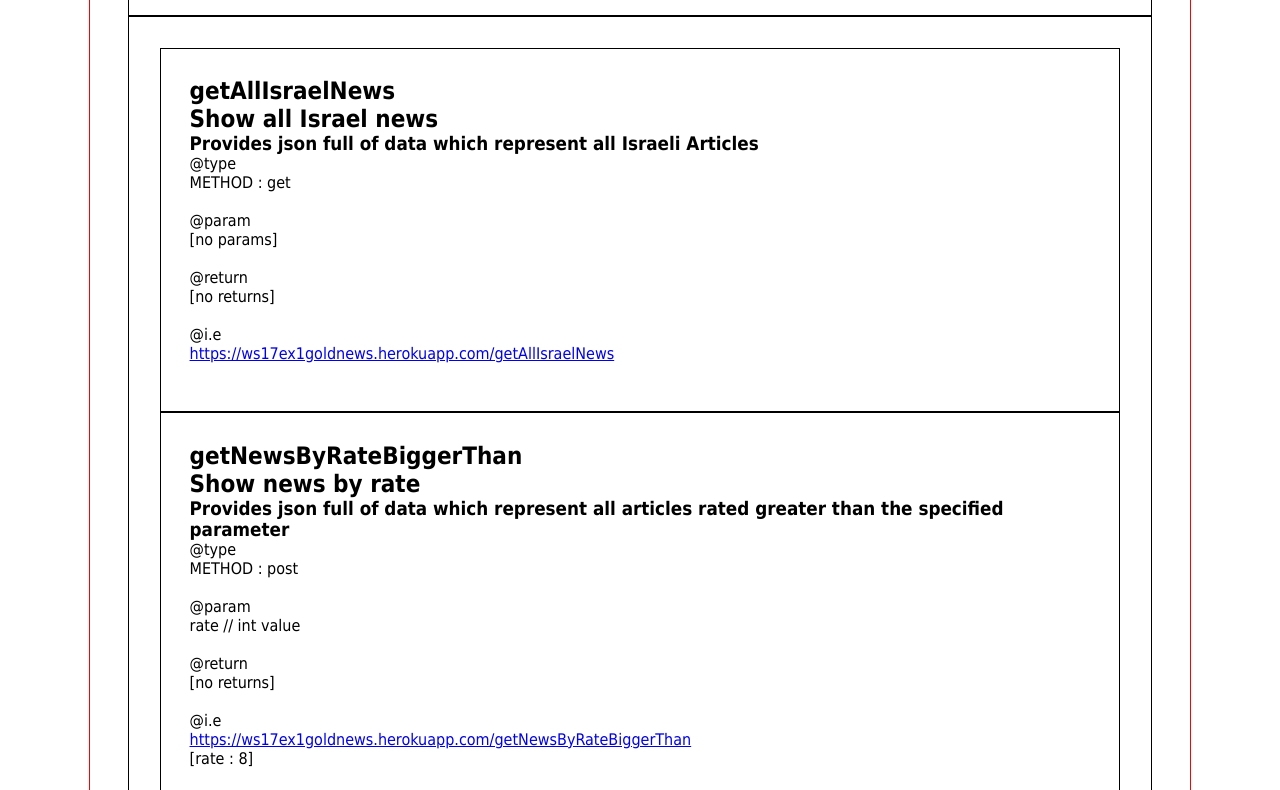
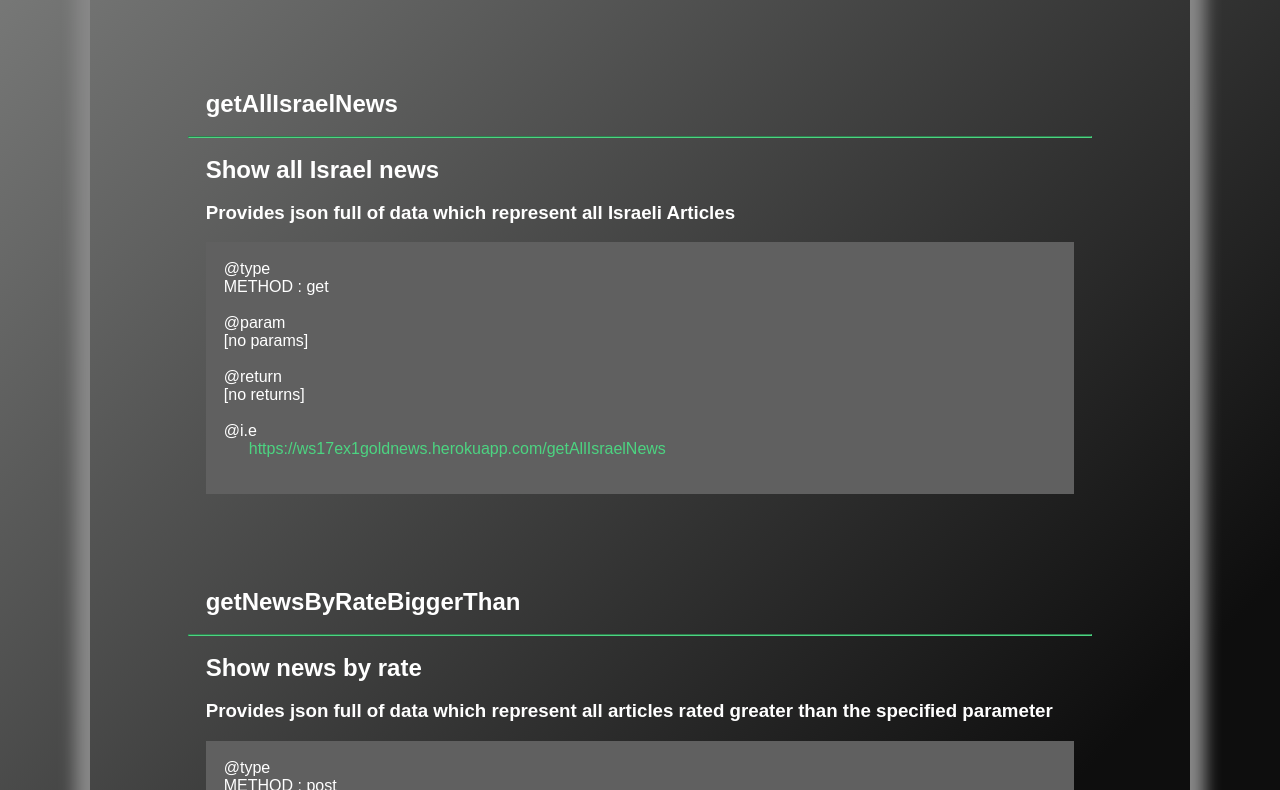
Before and after one commit to tomm1990/News, a website: page ws/html/index.html in a window 1280 px wide. Shown: the part 115-905 px from the top of the page. Drawn offline with nearby package versions, Linux system fonts and the light colour scheme.

Commit message:
API init, html css

```diff
--- a/ws/html/index.html
+++ b/ws/html/index.html
@@ -15,6 +15,7 @@
     <main>
         <section>
             <h1>getAllIsraelNews</h1>
+            <hr>
             <h2>Show all Israel news</h2>
             <h3>Provides json full of data which represent all Israeli Articles</h3>
             <p>
@@ -36,6 +37,7 @@
 
         <section>
             <h1>getNewsByRateBiggerThan</h1>
+            <hr>
             <h2>Show news by rate</h2>
             <h3>Provides json full of data which represent all articles rated greater than the specified parameter</h3>
             <p>
@@ -55,6 +57,7 @@
 
         <section>
             <h1>getNewsByTitleAndRate</h1>
+            <hr>
             <h2>Show news by title and rate</h2>
             <h3>Provides json full of data which represent all articles with the specified title and rate</h3>
             <p>
--- a/ws/html/style.css
+++ b/ws/html/style.css
@@ -4,21 +4,31 @@
 }
 
 body{
-
+    /* Permalink - use to edit and share this gradient: http://colorzilla.com/gradient-editor/#7d7e7d+0,0e0e0e+64 */
+background: #7d7e7d; /* Old browsers */
+background: -moz-linear-gradient(-45deg, #7d7e7d 0%, #0e0e0e 64%); /* FF3.6-15 */
+background: -webkit-linear-gradient(-45deg, #7d7e7d 0%,#0e0e0e 64%); /* Chrome10-25,Safari5.1-6 */
+background: linear-gradient(135deg, #7d7e7d 0%,#0e0e0e 64%); /* W3C, IE10+, FF16+, Chrome26+, Opera12+, Safari7+ */
+filter: progid:DXImageTransform.Microsoft.gradient( startColorstr='#7d7e7d', endColorstr='#0e0e0e',GradientType=1 ); /* IE6-9 fallback on horizontal gradient */
 }
 
 #wrapper{
-    border: 1px solid red;
+    font-weight: 100;
+    color : #fff;
     margin: 0 auto;
     width: 80%;
     padding: 3%;
-    font-family: tahoma, arial;
+    box-shadow: 0px 20px 15px 15px #888888;
+    font-family: tahoms, arial;
 
 }
 
 header, main, footer , section{
-    border : 1px solid black;
-        padding: 3%;
+    padding: 3%;
+}
+
+main{
+
 }
 
 .clear{
@@ -26,9 +36,37 @@ header, main, footer , section{
 }
 
 header{
-    padding: 3%;
+    padding: 1%;
+}
+
+header >h2 , hr{
+    color : #4cd481;
+    border-color: #4cd481;
+}
+
+.space{
+    color : #000;
+    margin-left: 2%;
 }
 
 section{
+}
 
+section h1{
+    color : #ffffff;
 }
+
+section h1,h2,h3,p{
+    margin : 2%;
+}
+
+section p{
+    padding: 2%;
+    background: #606060;
+}
+
+section p a{
+    margin-left: 3%;
+    text-decoration: none;
+    color : #4cd481;
+}
```
Also changed, not shown: ws/controller.js (+12 -9 lines), ws/server.js (+6 -4 lines).
